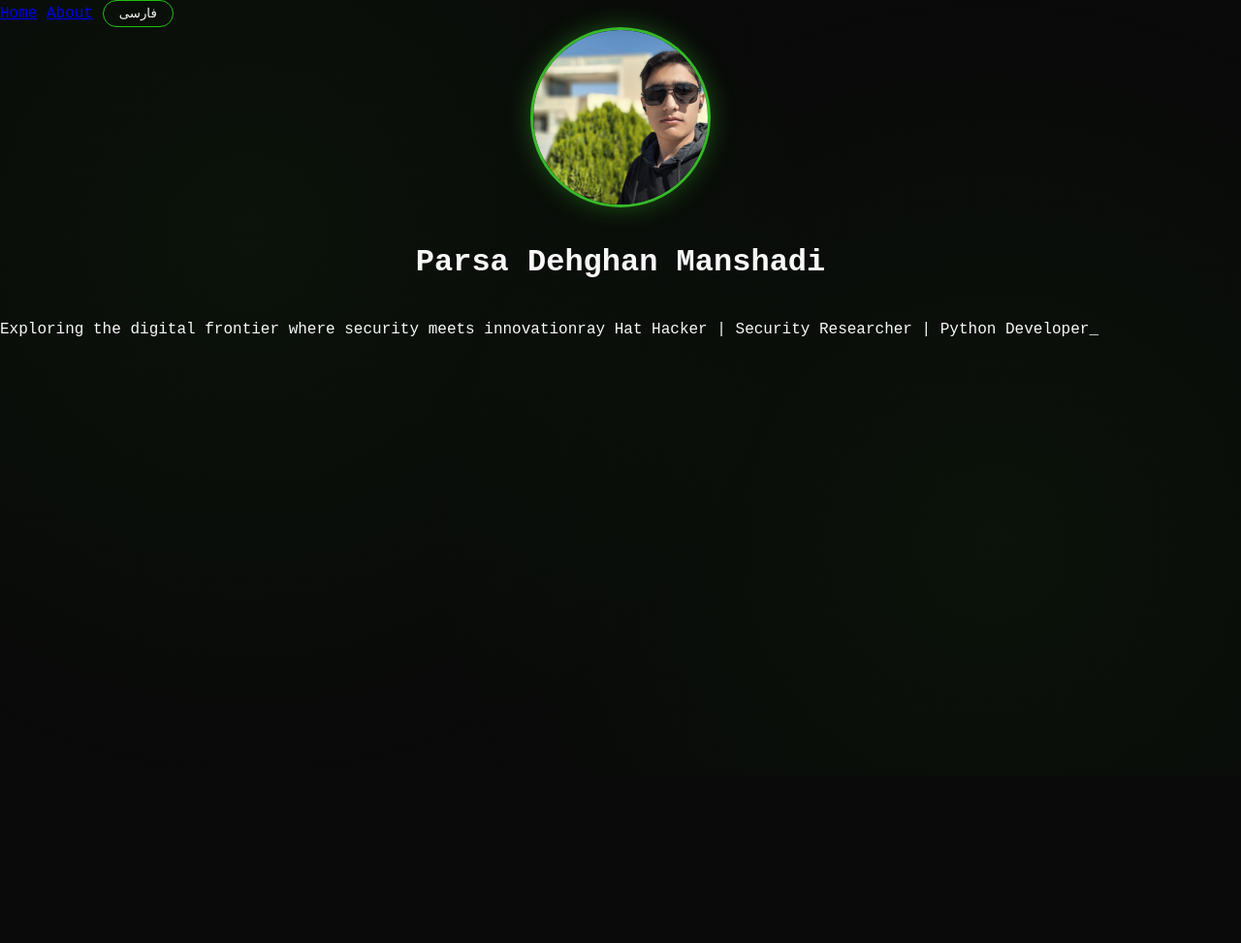
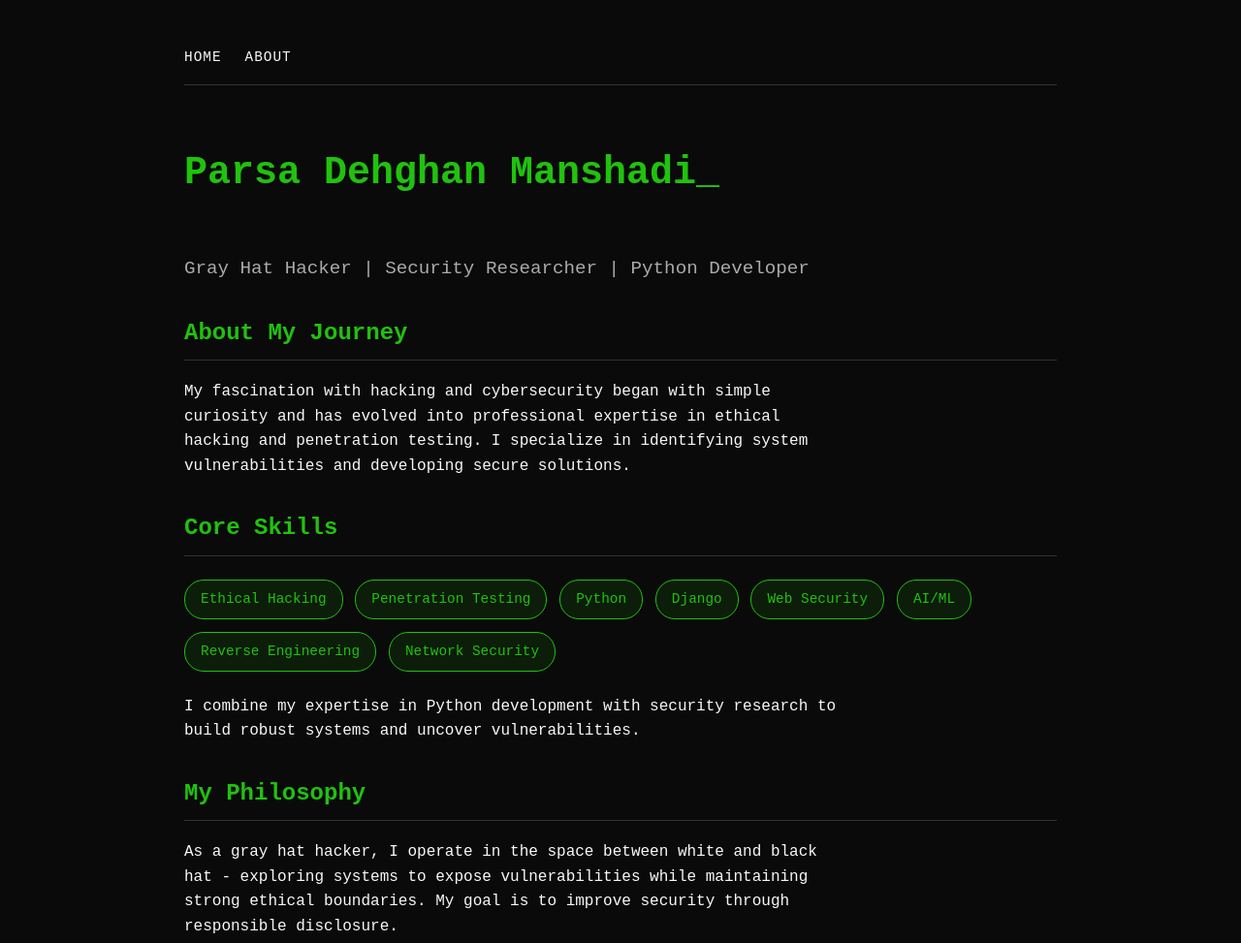
Before and after one commit to parsadehghanmanshadi/parsadehghanmanshadi.github.io, a plain HTML site: page about.html in a window 1280 px wide. Shown: the top 973 px of the page at 97% size. Before the commit the page ends 800 px from the top, so only its background shows below. Drawn offline with Linux system fonts and the light colour scheme.

Commit message:
Update about.html

```diff
--- a/about.html
+++ b/about.html
@@ -3,30 +3,201 @@
 <head>
     <meta charset="UTF-8">
     <meta name="viewport" content="width=device-width, initial-scale=1.0">
-    <title data-i18n="about_title">About Parsa | Gray Hat Hacker</title>
-    <link rel="stylesheet" href="style.css">
+    <title>About Parsa | Gray Hat Hacker</title>
+    <style>
+        :root {
+            --dark: #0a0a0a;
+            --light: #f8f8f8;
+            --accent: #20c20e; /* Matrix green accent */
+            --gray: #333;
+        }
+
+        body {
+            font-family: 'Courier New', monospace;
+            background-color: var(--dark);
+            color: var(--light);
+            line-height: 1.6;
+            margin: 0;
+            padding: 0;
+        }
+
+        .container {
+            max-width: 900px;
+            margin: 0 auto;
+            padding: 2rem;
+        }
+
+        nav {
+            display: flex;
+            gap: 1.5rem;
+            padding: 1rem 0;
+            margin-bottom: 2rem;
+            border-bottom: 1px solid var(--gray);
+        }
+
+        nav a {
+            color: var(--light);
+            text-decoration: none;
+            text-transform: uppercase;
+            letter-spacing: 1px;
+            font-size: 0.9rem;
+            position: relative;
+        }
+
+        nav a:hover {
+            color: var(--accent);
+        }
+
+        nav a::after {
+            content: '';
+            position: absolute;
+            width: 0;
+            height: 2px;
+            bottom: -4px;
+            left: 0;
+            background-color: var(--accent);
+            transition: width 0.3s;
+        }
+
+        nav a:hover::after {
+            width: 100%;
+        }
+
+        h1 {
+            color: var(--accent);
+            font-size: 2.5rem;
+            margin-bottom: 2rem;
+            position: relative;
+            display: inline-block;
+        }
+
+        h1::after {
+            content: '_';
+            animation: blink 1s infinite;
+        }
+
+        h2 {
+            color: var(--accent);
+            margin-top: 2rem;
+            border-bottom: 1px solid var(--gray);
+            padding-bottom: 0.5rem;
+        }
+
+        .tagline {
+            font-size: 1.2rem;
+            margin-bottom: 2rem;
+            color: #aaa;
+        }
+
+        .skills-container {
+            display: flex;
+            flex-wrap: wrap;
+            gap: 0.8rem;
+            margin: 1.5rem 0;
+        }
+
+        .skill {
+            background-color: rgba(32, 194, 14, 0.1);
+            color: var(--accent);
+            padding: 0.5rem 1rem;
+            border-radius: 20px;
+            font-size: 0.9rem;
+            border: 1px solid var(--accent);
+        }
+
+        .contact-card {
+            background-color: var(--gray);
+            padding: 1.5rem;
+            border-left: 3px solid var(--accent);
+            margin-top: 2rem;
+        }
+
+        ul {
+            padding-left: 1.2rem;
+        }
+
+        li {
+            margin-bottom: 0.5rem;
+        }
+
+        li::marker {
+            color: var(--accent);
+        }
+
+        @keyframes blink {
+            0%, 100% { opacity: 1; }
+            50% { opacity: 0; }
+        }
+
+        /* Terminal-like effect for paragraphs */
+        p {
+            max-width: 70ch;
+        }
+
+        /* Glow effect for interactive elements */
+        a, .skill, h1, h2 {
+            transition: all 0.3s ease;
+        }
+
+        a:hover, .skill:hover {
+            text-shadow: 0 0 8px var(--accent);
+        }
+    </style>
 </head>
 <body>
     <div class="container">
         <nav>
-            <a href="index.html" data-i18n="home">Home</a>
-            <a href="about.html" data-i18n="about">About</a>
-            <button id="language-switcher" class="language-btn">فارسی</button>
+            <a href="index.html">Home</a>
+            <a href="about.html">About</a>
         </nav>
 
         <main>
-            <div class="profile-container">
-                <img src="parsa.jpg" alt="Parsa Dehghan Manshadi" class="profile-img">
-                <h1>Parsa Dehghan Manshadi</h1>
+            <h1>Parsa Dehghan Manshadi</h1>
+            <p class="tagline">Gray Hat Hacker | Security Researcher | Python Developer</p>
+
+            <section>
+                <h2>About My Journey</h2>
+                <p>My fascination with hacking and cybersecurity began with simple curiosity and has evolved into professional expertise in ethical hacking and penetration testing. I specialize in identifying system vulnerabilities and developing secure solutions.</p>
+            </section>
+
+            <section>
+                <h2>Core Skills</h2>
+                <div class="skills-container">
+                    <div class="skill">Ethical Hacking</div>
+                    <div class="skill">Penetration Testing</div>
+                    <div class="skill">Python</div>
+                    <div class="skill">Django</div>
+                    <div class="skill">Web Security</div>
+                    <div class="skill">AI/ML</div>
+                    <div class="skill">Reverse Engineering</div>
+                    <div class="skill">Network Security</div>
+                </div>
+                <p>I combine my expertise in Python development with security research to build robust systems and uncover vulnerabilities.</p>
+            </section>
+
+            <section>
+                <h2>My Philosophy</h2>
+                <p>As a gray hat hacker, I operate in the space between white and black hat - exploring systems to expose vulnerabilities while maintaining strong ethical boundaries. My goal is to improve security through responsible disclosure.</p>
+            </section>
+
+            <section>
+                <h2>Beyond Coding</h2>
+                <ul>
+                    <li>Competitive volleyball player</li>
+                    <li>Cybersecurity book collector</li>
+                    <li>Open source contributor</li>
+                    <li>CTF competition enthusiast</li>
+                </ul>
+            </section>
+
+            <div class="contact-card">
+                <h2>Get In Touch</h2>
+                <p>I'm always open to interesting discussions about security, technology, or potential collaborations:</p>
+                <p><strong>Phone:</strong> +98 916 251 0463</p>
+                <p>Feel free to reach out for tech discussions, security audits, or just to share cool ideas.</p>
             </div>
-            <p class="tagline terminal-text" data-i18n="tagline">Gray Hat Hacker | Security Researcher | Python Developer</p>
-
-            <!-- Rest of your about page content with data-i18n attributes -->
-
         </main>
     </div>
-
-    <script src="translations.js"></script>
     <script src="script.js"></script>
 </body>
 </html>
```
